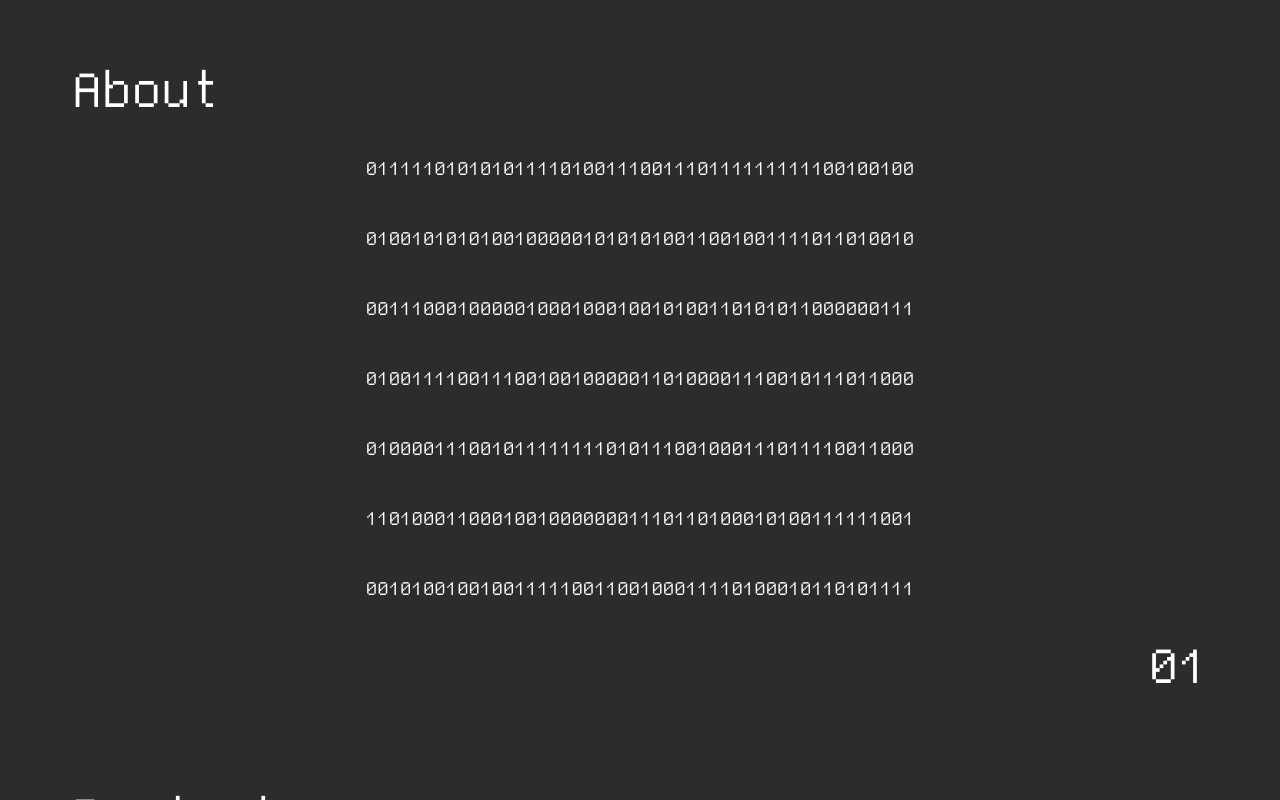
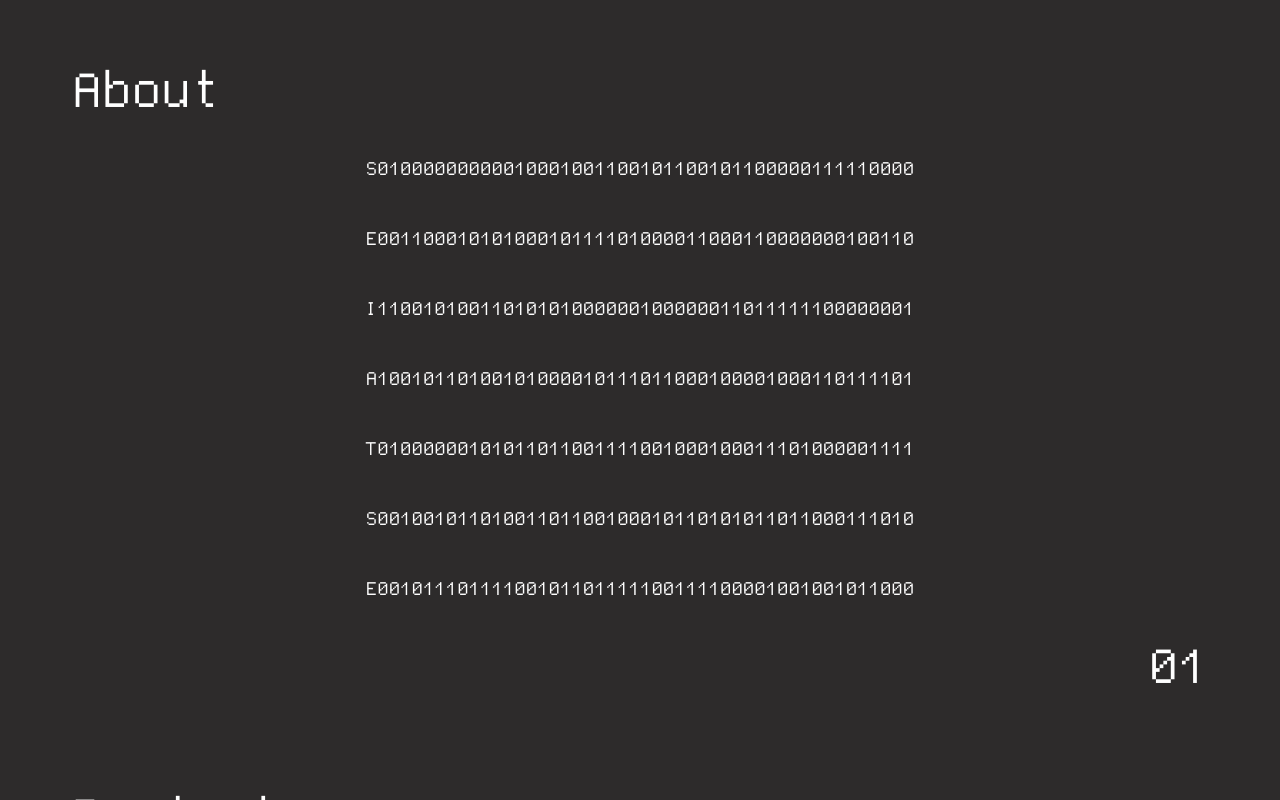
Before and after one commit to SobczakL/portfolio-24, a React (Vite) app: page / in a window 1280 px wide. Shown: the part 800-1600 px from the top of the page. Built offline with nearby package versions, Linux system fonts and the light colour scheme.

Commit message:
func for replacing placeholder text start

```diff
--- a/src/components/content/AboutContent.jsx
+++ b/src/components/content/AboutContent.jsx
@@ -1,4 +1,4 @@
-import { useState } from "react";
+import { useState, useEffect } from "react";
 
 export default function AboutContent() {
     const content = [
@@ -11,23 +11,11 @@ export default function AboutContent() {
         "Entrepreneurial spirit"
     ];
 
-    const findLongestWordLength = (arr) => {
-        let maxChar = 0
-        arr.forEach((sentence) => {
-            const longestWordLength = sentence.split(" ").sort((prev, curr) => curr.length > - prev.length)[0].length
-
-            if (maxChar < longestWordLength) {
-                maxChar = longestWordLength
-            }
-        })
-        return maxChar;
-    }
-
     const createPlaceholderBinary = (arr) => {
         let maxChar = 0
         let binaryReplacement = []
         arr.forEach((sentence) => {
-            if (maxChar < sentence.length){
+            if (maxChar < sentence.length) {
                 maxChar = sentence.length
             }
         })
@@ -42,14 +30,55 @@ export default function AboutContent() {
         return binaryReplacement
     }
 
-    console.log(createPlaceholderBinary(content))
+    //Find at what random int can we start rendering content
+    //given the length of each placeholder line.
+
+    const findRandomIndex = (placeholder, word) => {
+        if (word.length > placeholder.length) {
+            return null
+        }
+
+        const maxStart = placeholder.length - word.length;
+
+        const randomIndex = Math.floor(Math.random() * (maxStart + 1))
+
+        return randomIndex
+    }
+
+
+
+
     const [placeholderText, setPlaceholderText] = useState(createPlaceholderBinary(content))
+    useEffect(() => {
+        content.map((sentence, index) => {
+            setPlaceholderText((prevTexts) => {
+                const newTexts = [...prevTexts]
+                const currentPlaceholder = newTexts[index];
+                const newPlaceholder = currentPlaceholder.split("");
+                const randomIndex = findRandomIndex(currentPlaceholder, newPlaceholder)
+                if (newPlaceholder[randomIndex] !== sentence[randomIndex]) {
+                    newPlaceholder[randomIndex] = sentence[randomIndex];
+                    newTexts[index] = newPlaceholder.join("");
+                }
+
+                return newTexts;
+
+
+            })
+
+        })
+
+    }, []);
+
+    console.log(placeholderText[0])
+    console.log(content[0].split(" ")[0])
+    console.log(findRandomIndex(placeholderText[0], content[0].split(" ")[0]))
 
     return (
         <div className="space-y-10 h-fit">
             {placeholderText.map((text, index) => (
                 <div
-                    key={text.id}
+                    key={index}
                     id={text.id}
                     className="text-body-sm md:text-body-md lg:text-body-lg w-full text-center"
                 >
```
